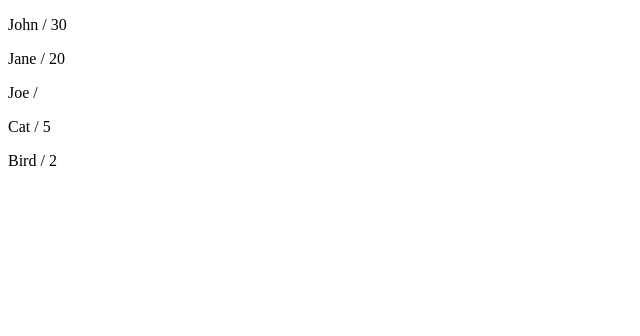
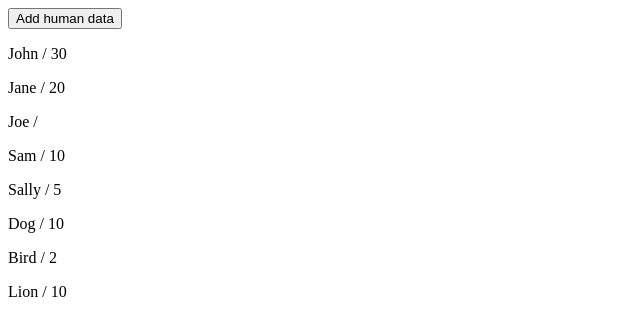
Before and after one commit to edp1096/list-renderer, a plain HTML site: page index.html in a window 1280 px wide. Shown: the whole page, without its empty margins (0-640 px from the left). Drawn offline with Linux system fonts and the light colour scheme.

Commit message:
Add reload

```diff
--- a/index.html
+++ b/index.html
@@ -13,85 +13,137 @@
 </head>
 
 <body>
-    <div lr-loop="human">
-        <p><span>{{name}}</span> / {{age}}</p>
+    <button onclick="addData()">Add human data</button>
+    <div id="human-container">
+        <div lr-loop="human">
+            <p><span>{{name}}</span> / {{age}}</p>
+        </div>
     </div>
-    <div lr-loop="animal">
-        <p lr-if="age < 10">{{name}} / {{age}}</p>
+    <div id="animal-container">
+        <div lr-loop="animal">
+            <div lr-if="age > 5">
+                <p>{{name}} / {{age}}</p>
+            </div>
+            <div lr-if="name == 'Bird'">
+                <p>{{name}} / {{age}}</p>
+            </div>
+        </div>
     </div>
 </body>
 
 <script>
     class ListRenderer {
-        constructor() {
-            this.template = {}
+        constructor(root) {
+            this.root = root
+            this.template = ""
+            this.templates = new Array()
         }
 
         evaluateString(cmd) { return new Function("'use strict'; return (" + cmd + ")")() }
 
-        findAndSetList(el) {
-            const c = el.children
+        findAndSetList() {
+            this.templates = new Array()
+
+            const conds = new Array()
+            const variableMatchesList = new Array()
+            const c = this.root.children
+            const regexForVariables = /{{(.*?)}}/g
+
             for (const i in c) {
                 if ((c[i].nodeType != undefined) && (c[i].tagName.toLowerCase() != "script")) {
-                    const arrayName = this.evaluateString(c[i].getAttribute("lr-loop"))
+                    const arrayName = c[i].getAttribute("lr-loop")
+                    const arrayData = this.evaluateString(arrayName)
 
                     if (arrayName != undefined) {
-                        const template = c[i].innerHTML.trim()
-                        this.template[arrayName] = c[i].innerHTML.trim()
+                        this.template = c[i].outerHTML.trim()
 
-                        const cond = c[i].children[0].getAttribute("lr-if")
+                        for (const j in c[i].children) {
+                            const tpl = c[i].children[j]
+                            if (tpl.outerHTML != undefined) {
+                                conds.push(tpl.getAttribute("lr-if"))
+                                tpl.removeAttribute("lr-if")
+                                this.templates.push(tpl.outerHTML.trim())
+                                variableMatchesList.push(this.templates[this.templates.length - 1].match(regexForVariables))
+                            }
+                        }
+
                         c[i].innerHTML = ""
 
-                        const regex = /{{(.*?)}}/g
-                        const matches = template.match(regex)
+                        for (const j in arrayData) {
 
-                        for (const j in arrayName) {
-                            let isInsert = true
-                            let innerData = template
+                            for (const k in this.templates) {
+                                let isInsert = true
+                                let dataChanged = this.templates[k]
+                                const variableMatches = variableMatchesList[k]
 
-                            for (const k in matches) {
-                                const match = matches[k]
-                                const tplVarName = match.replace(regex, "$1")
+                                for (const l in variableMatches) {
+                                    const variableMatch = variableMatches[l]
+                                    const tplVarName = variableMatch.replace(regexForVariables, "$1")
 
-                                if ((cond != null) && (cond.indexOf(tplVarName) != -1)) {
-                                    let condition = cond
-                                    condition = condition.replace(tplVarName, "'" + arrayName[j][tplVarName] + "'")
-                                    isInsert = this.evaluateString(condition)
-                                    if (!isInsert) { break }
+                                    if ((conds[k] != null) && (conds[k].indexOf(tplVarName) != -1)) {
+                                        const condition = conds[k].replace(tplVarName, "'" + arrayData[j][tplVarName] + "'")
+                                        isInsert = this.evaluateString(condition)
+                                    }
+
+                                    if (!isInsert) {
+                                        dataChanged = ""
+                                        break
+                                    }
+
+                                    let tplVarValue = arrayData[j][tplVarName]
+                                    if (tplVarValue == undefined) { tplVarValue = "" }
+                                    dataChanged = dataChanged.replace(variableMatch, tplVarValue)
+                                    if (tplVarValue != undefined) { dataChanged = dataChanged.replace(variableMatch, tplVarValue) }
                                 }
 
-                                let tplVarValue = arrayName[j][tplVarName]
-                                if (tplVarValue == undefined) { tplVarValue = "" }
-                                innerData = innerData.replace(match, tplVarValue)
-                                if (tplVarValue != undefined) { innerData = innerData.replace(match, tplVarValue) }
+                                c[i].innerHTML += dataChanged
                             }
 
-                            if (isInsert) { c[i].innerHTML += innerData }
                         }
                     }
                 }
             }
         }
 
-        render() {
-            const root = document.getElementsByTagName("body")[0]
-            this.findAndSetList(root)
+        render() { this.findAndSetList() }
+
+        restoreToTemplate() { this.root.innerHTML = this.template }
+
+        reload() {
+            this.restoreToTemplate()
+            this.render()
         }
+    }
+
+    function addData() {
+        human.push({ name: "Mark", age: "15" })
+        human.push({ name: "Richard", age: "25" })
+        human.push({ name: "Robert", age: "35" })
+
+        lrHuman.reload()
     }
 
     const human = [
         { name: "John", age: 30 },
         { name: "Jane", age: 20 },
         { name: "Joe" },
+        { name: "Sam", age: 10 },
+        { name: "Sally", age: 5 }
     ]
     const animal = [
         { name: "Dog", age: 10 },
         { name: "Cat", age: 5 },
         { name: "Bird", age: 2 },
+        { name: "Lion", age: 10 },
+        { name: "Tiger", age: 5 },
+        { name: "Elephant", age: 2 },
     ]
 
-    const lr = new ListRenderer()
-    lr.render()
+    const lrHuman = new ListRenderer(document.getElementById("human-container"))
+    lrHuman.render()
+
+    const lrAnimal = new ListRenderer(document.getElementById("animal-container"))
+    lrAnimal.render()
 </script>
 
 </html>
```
Also changed, not shown: README.md.
